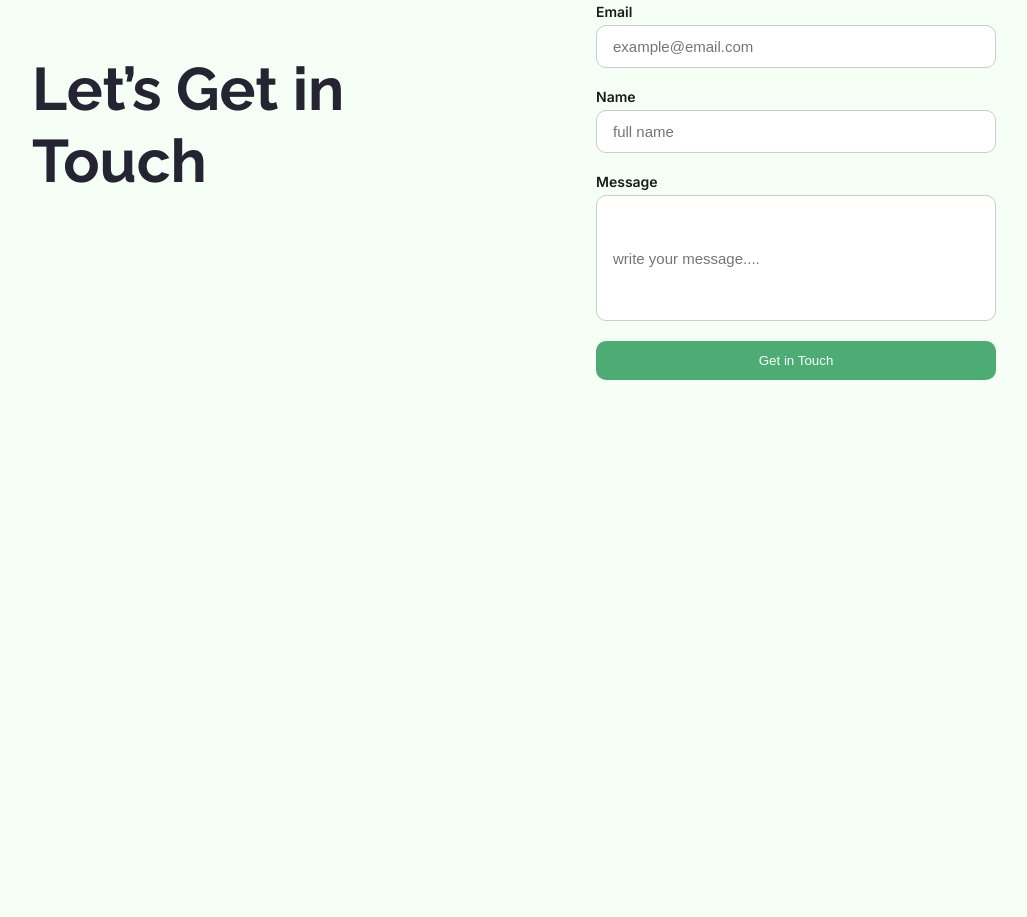
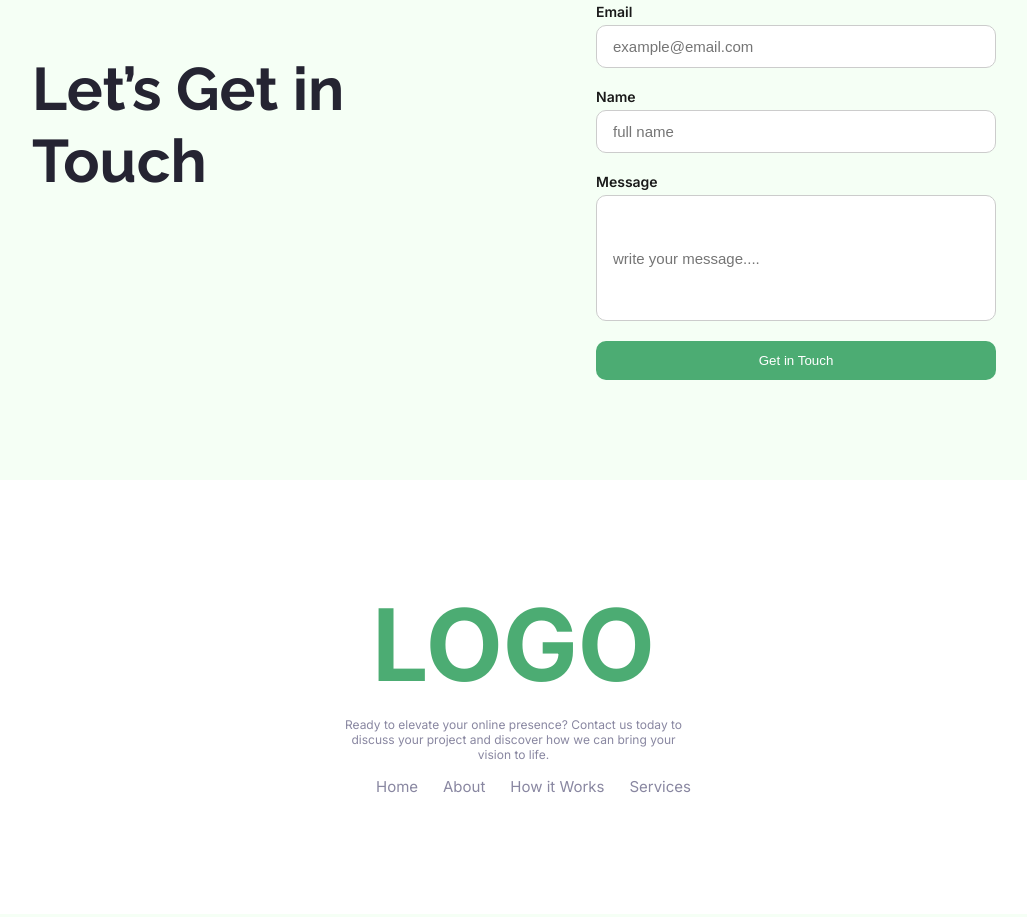
Before and after one commit to armamunsyl/assignment-01, a plain HTML site: page index.html in a window 1280 px wide. Shown: the part 3122-4039 px from the top of the page, without its empty margins (126-1153 px from the left). Before the commit the page ends 3610 px from the top, so only its background shows below. Drawn offline with Linux system fonts and the light colour scheme.

Commit message:
fotter part complete

```diff
--- a/assignment-style.css
+++ b/assignment-style.css
@@ -25,12 +25,16 @@ nav{
     padding-right: 36px;
     padding-top: 12px;
     padding-bottom: 12px;
-
+    cursor: pointer;
     text-align: center;
     display: flex;
     white-space: nowrap;
     text-align: center;
 }
+.btn:hover {
+  background-color: #d9605a;
+}
+
 
 .colour-txt{
   color:#4cac73 ;
@@ -48,7 +52,9 @@ nav{
     padding-bottom: 12px;
     white-space: nowrap;
 
-
+}
+.btn2:hover {
+  background-color: #d9605a;
 }
 .banner-container{
     text-align: center;
@@ -239,7 +245,6 @@ nav{
   gap: 100px;
 }
 
-/* Headline styling */
 .head-txt {
   font-family: "Raleway", sans-serif;
   font-optical-sizing: auto;
@@ -280,3 +285,48 @@ form input {
 .input-msg{
     height:100px ;
 }
+.logo-last{
+  font-family: "Inter", sans-serif;
+  font-optical-sizing: auto;
+  font-style: normal;
+  color: #4cac73;
+  font-size: 100px;
+  margin-top: 0;
+  margin-bottom: 0;
+  text-align: center;
+}
+.fotter{
+    margin-top: 0;
+    padding-top: 104px;
+    padding-left: 454px;
+    padding-right: 455px;
+    padding-bottom: 103px;
+    background-color: white;
+    justify-content: center;
+    text-align: center;
+}
+
+.fotter p{
+  color: #8987a1;
+  font-family: "Inter", sans-serif;
+  font-optical-sizing: auto;
+  font-style: normal;
+  font-size: 12px;
+  text-align: center;
+  justify-items: center;
+
+}
+ul{
+    display: flex;
+    justify-content: space-between;
+    list-style: none;
+    color: #8987a1;
+    font-family: "Inter", sans-serif;
+    font-optical-sizing: auto;
+    font-size: 15px;
+
+}
+ul li a{
+    text-decoration: none;
+    color: #8987a1;
+}
--- a/index.html
+++ b/index.html
@@ -160,6 +160,22 @@
             <button class="btn2">Get in Touch</button>
         </form>
     </section>
+    <section class="fotter">
+        <div>
+            <h1 class="logo-last">LOGO</h1>
+        <p>Ready to elevate your online presence? Contact us today to discuss
+            your project and discover how we can bring your vision to life.
+        </p>
+        </div>
+       <div>
+         <ul>
+            <li><a href="">Home</a> </li>
+            <li><a href="">About</a> </li>
+            <li><a href="">How it Works</a> </li>
+            <li><a href="">Services</a> </li>
+        </ul>
+       </div>
+    </section>
 
 </body>
 
```
